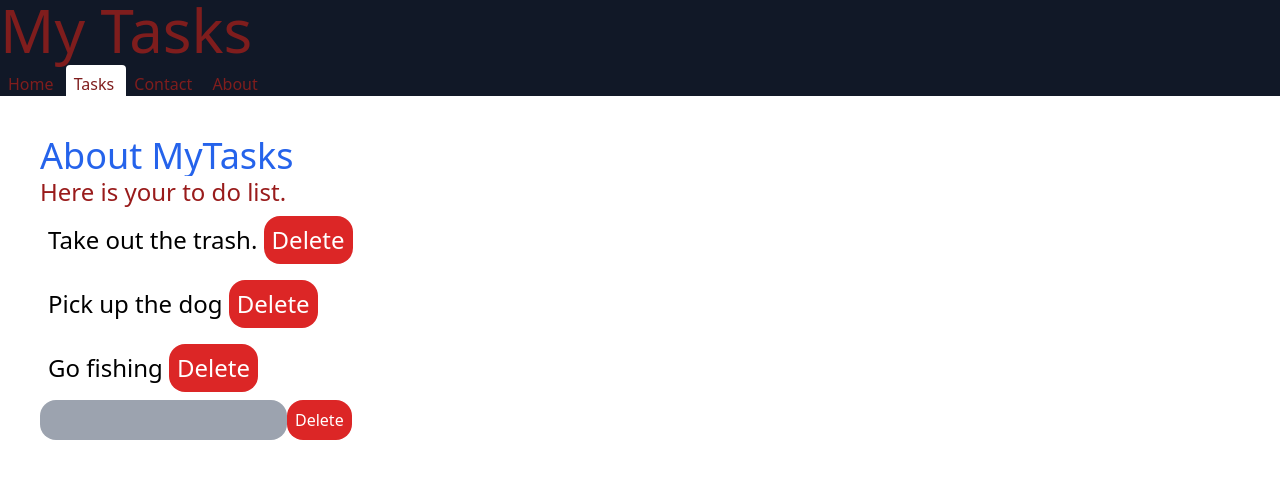
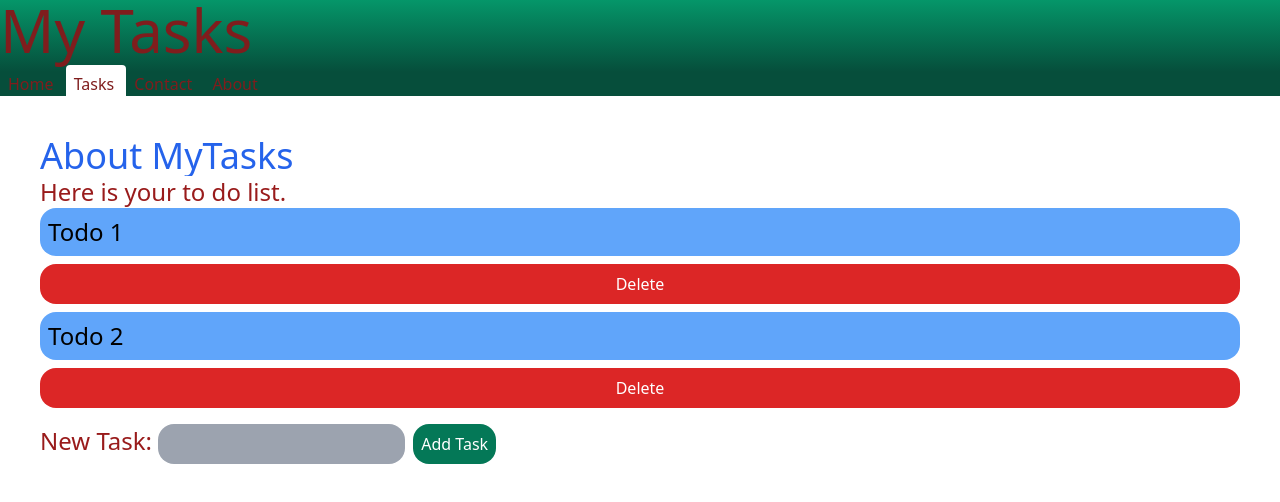
Before and after one commit to williamhlane/Project-03-Task-Management-Web-App, a React (Create React App) app in the folder project3/: page /Todos in a window 1280 px wide. Shown: the top 502 px of the page. Built offline with nearby package versions, Linux system fonts and the light colour scheme.

Commit message:
Added more twailwind styling, added state and a default list. ened with the delete function not working and the add function is yet to be created.

```diff
--- a/project3/src/App.js
+++ b/project3/src/App.js
@@ -1,17 +1,32 @@
 import './App.css';
-import { useState } from 'react'
 import Home from './comps/Home'
 import Contact from './comps/Contact'
 import Header from './comps/Header'
 import Nav2 from './comps/Nav2'
 import Todos from './comps/Todos'
 import About from './comps/About'
+import { useState } from 'react'
 import { BrowserRouter, Route, Switch, Redirect } from 'react-router-dom';
 
 
 
 function App() {
 
+    const [todos, setTodos] = useState([
+        {
+            id: 1,
+            text: 'Todo 1',
+        },
+        {
+            id: 2,
+            text: 'Todo 2',
+        }
+
+])
+const deleteTodo = (id) => {
+
+  console.log(id);
+}
   return (
     <div className='bg-white'>
       <Header />
@@ -20,7 +35,10 @@ function App() {
         <Nav2 />
         <Switch>
           <Route path='/' exact component={Home} />
-          <Route path='/Todos' exact component={Todos} />
+          <Route path='/Todos' exact
+            component={
+              () => <Todos todos={todos} toDelete={deleteTodo} />
+            } />
           <Route path='/About' exact component={About} />
           <Route path='/Contact' exact component={Contact} />
           <Redirect to='/' />
--- a/project3/src/comps/Button.js
+++ b/project3/src/comps/Button.js
@@ -1,8 +1,8 @@
-const Button = () => {
-    let doWhat = "Delete"
+const Button = (props) => {
+
     return(
-        <button className={(doWhat === "Delete") ? "bg-red-600 text-white p-2 rounded-2xl" : "bg-green-700 text-white p-2 rounded-2xl"} >
-               {doWhat}
+        <button onClick={() => props.toDelete(props.id)} className={(props.doWhat === "Delete") ? "bg-red-600 text-white py-2 rounded-2xl my-2 w-full" : "bg-green-700 text-white p-2 rounded-2xl m-2"} >
+               {props.doWhat}
         </button>
     )
 }
--- a/project3/src/comps/Header.js
+++ b/project3/src/comps/Header.js
@@ -1,6 +1,6 @@
 const Header = () => {
     return (
-        <header className='pb-2 bg-gray-900'>
+        <header className='pb-2 bg-gradient-to-b from-green-600 to-green-900'>
             <h3 className=" pb-1 text-red-900 text-6xl">My Tasks</h3>
         </header>
     )
--- a/project3/src/comps/Home.js
+++ b/project3/src/comps/Home.js
@@ -1,5 +1,6 @@
 const Home = ({ match, location, history}) => {
-    console.log("Match: ", match, "Location: ", location, "History: ", history);
+   //This is left in as a reference to the props sent by router
+    // console.log("Match: ", match, "Location: ", location, "History: ", history);
     return (
 
         <div className="p-10">
--- a/project3/src/comps/Nav2.js
+++ b/project3/src/comps/Nav2.js
@@ -5,7 +5,7 @@ const Nav = () => {
 
     return (
 
-        <nav className="bg-gray-900 ">
+        <nav className="bg-green-900 ">
             <ul>
                 <li className="inline">
                     <NavLink className={NavNotActive} activeClassName={NavActive} exact to='/'> Home </NavLink>
--- /dev/null
+++ b/project3/src/comps/Todo.js
@@ -0,0 +1,11 @@
+import Button from './Button'
+
+const Todo = (props) => {
+    return (
+        <div>
+            <h4 className='p-2 text-2xl bg-blue-400 rounded-2xl' >{props.todoText} </h4>
+            <Button doWhat="Delete" toDelete={props.toDelete} id={props.id} />
+        </div>
+    )
+}
+export default Todo;
--- a/project3/src/comps/Todos.js
+++ b/project3/src/comps/Todos.js
@@ -1,18 +1,21 @@
 import Button from './Button'
-const Todos = () => {
+import Todo from './Todo'
+const Todos = ({ todos, toDelete }) => {
+
     return (
         <div className="p-10">
              <h2 className="text-4xl truncate text-blue-600">About MyTasks</h2>
-             <p className="text-2xl text-red-800">Here is your to do list.</p>
-             <ul className="text-2xl">
-                 <li className='p-2'>Take out the trash. <Button doWhat="Delete" /></li>
-                 <li className='p-2'>Pick  up the dog <Button doWhat="Delete"/></li>
-                 <li className='p-2'>Go fishing <Button doWhat="Delete"/></li>
-             </ul>
-             <form>
+             <label className="text-2xl text-red-800">Here is your to do list.</label>
+                 {
+                    todos.map((todo) => (
+                        <Todo todoText={todo.text} key={todo.id} id={todo.id} toDelete={toDelete} />
+                    ))
+                 }
+
+                 <label  className="text-2xl text-red-800">New Task: </label>
                  <input type='text' className="bg-gray-400 p-2 rounded-2xl" />
                  <Button doWhat="Add Task" />
-             </form>
+
          </div>
     )
 }
```
